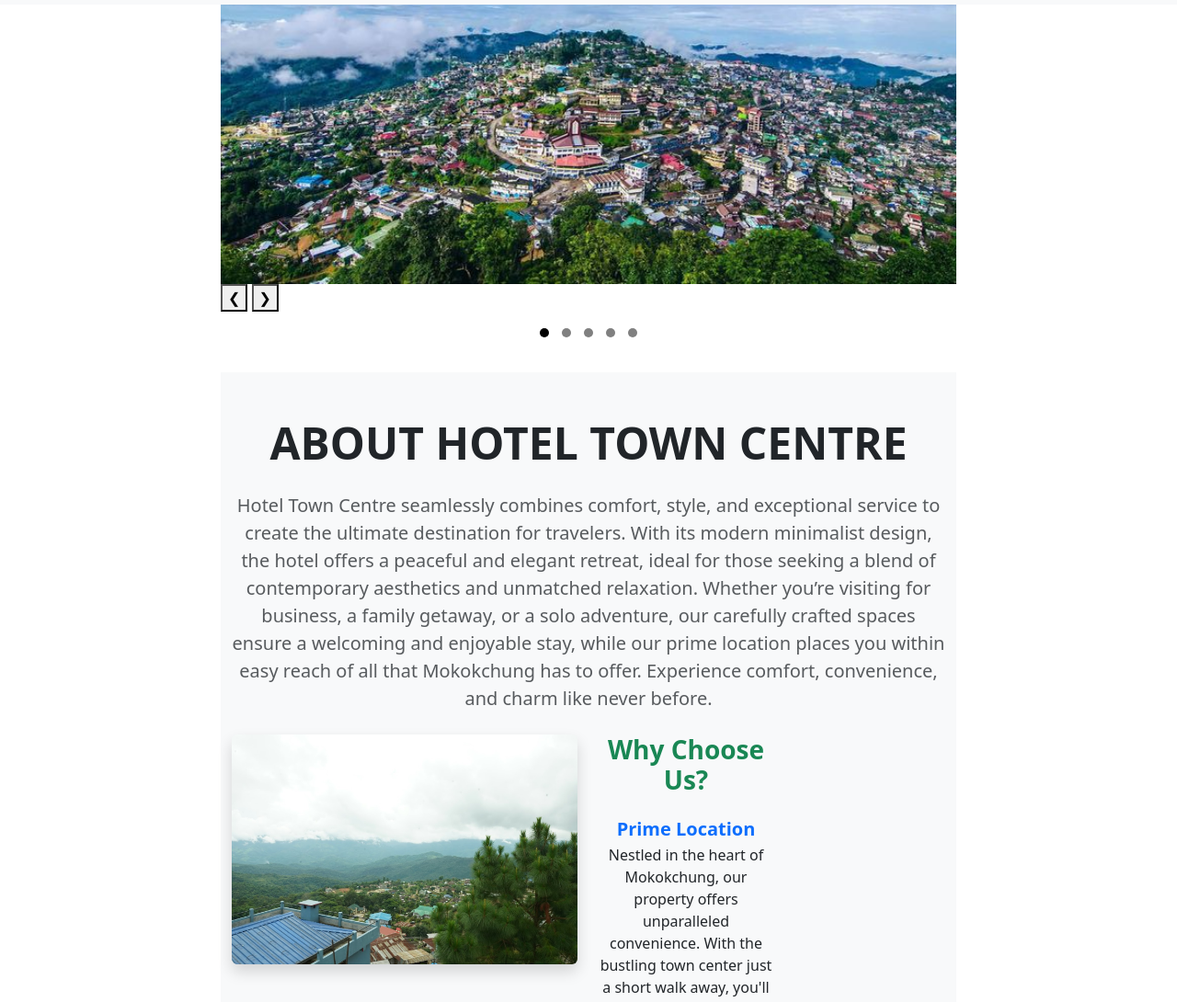
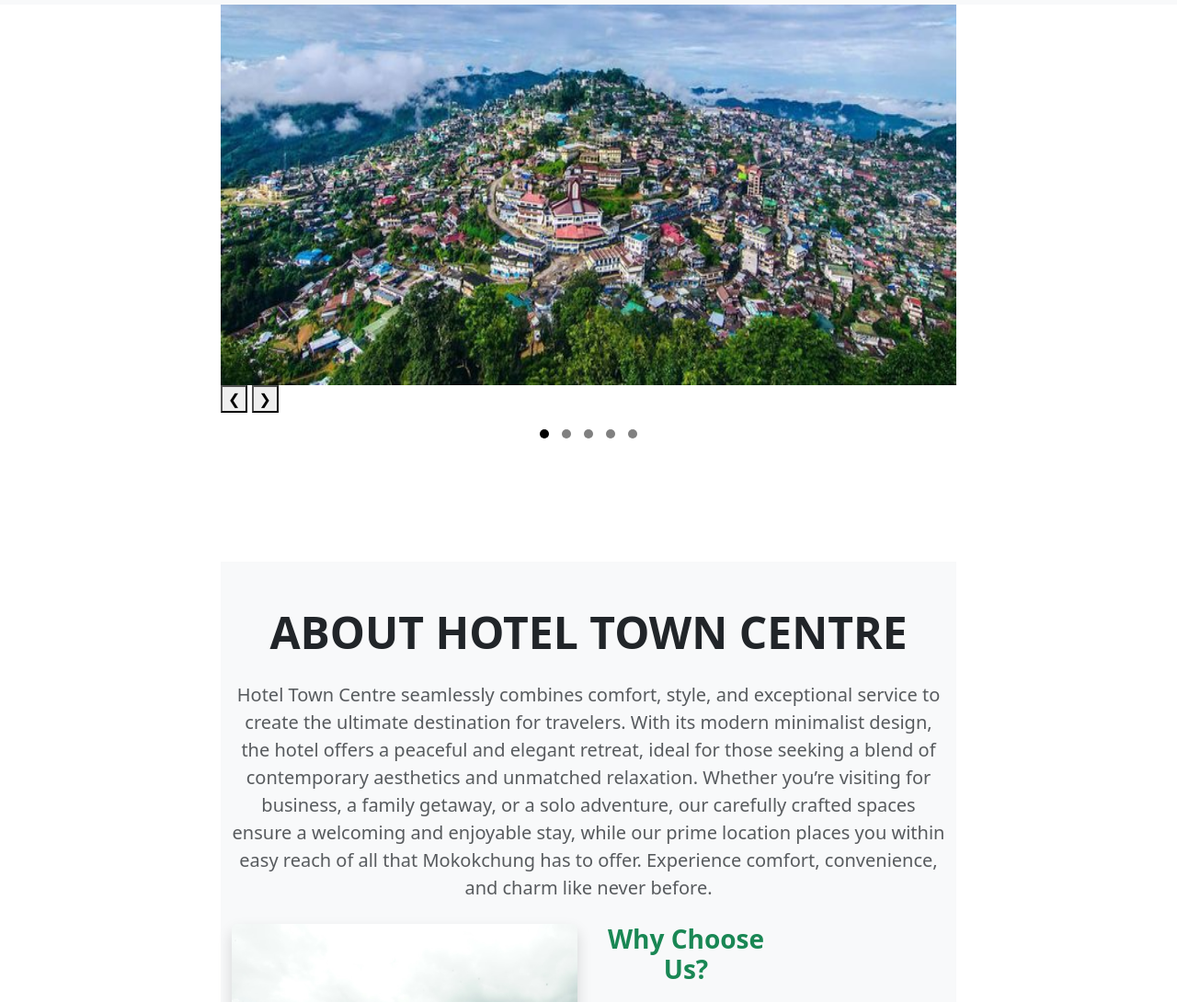
Before and after one commit to thapaChris/town-centre, a plain HTML site: page index.html in a window 1280 px wide. Shown: the part 141-1231 px from the top of the page at 92% size. Drawn offline with nearby package versions, Linux system fonts and the light colour scheme.

Commit message:
increase vh of slideshow images

```diff
--- a/styles/style.css
+++ b/styles/style.css
@@ -9,12 +9,13 @@ body{
   nav .container-fluid{
     background-color: transparent;
 
+
   }
 
 
   .slide img {
     width: 100%;
-    height: auto;
+    height: 70vh;
     display: block;
   }
 
@@ -201,7 +202,7 @@ body {
 }
 
 #about{
-  margin-top: 2em;
+  margin-top: 8em;
 }
 
 
```
